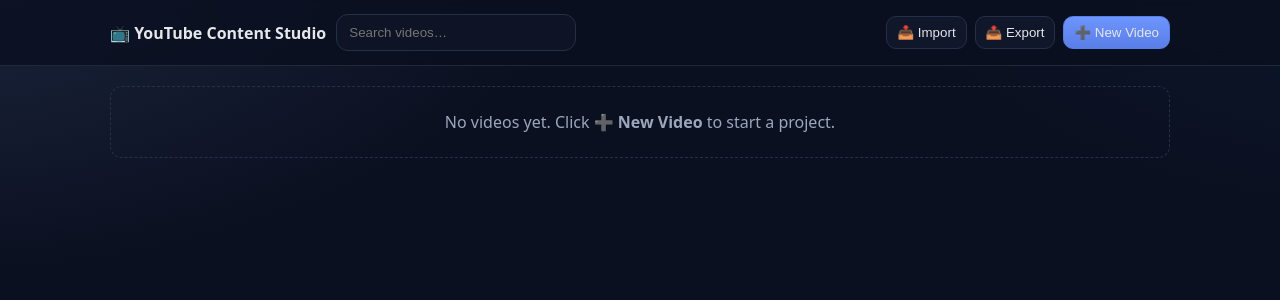
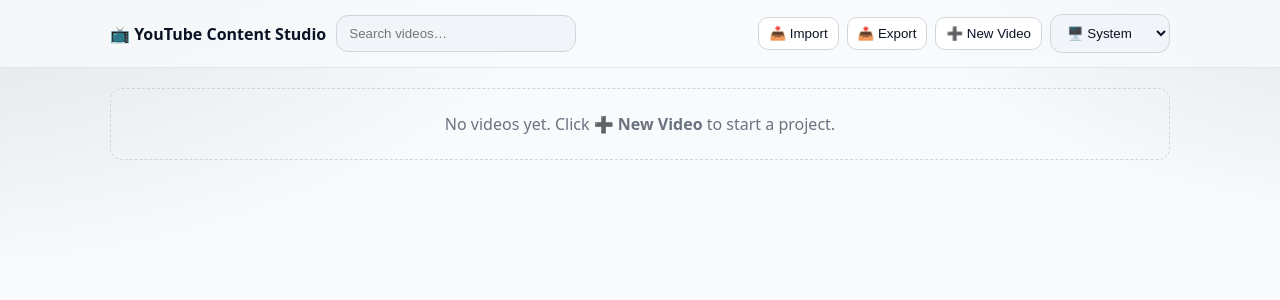
Before and after one commit to ThalPara/youtube-video-creator, a React (Vite) app: page / in a window 1280 px wide. Shown: the top 300 px of the page. Built offline with nearby package versions, Linux system fonts and the light colour scheme; the HTML template or start-up script is replaced by a standard one.

Commit message:
light mode and dark mode

```diff
--- a/src/App.jsx
+++ b/src/App.jsx
@@ -1,9 +1,10 @@
 import React, { useEffect, useMemo, useRef, useState } from "react";
 
 // YouTube Content Studio – single-file React app
-// Videos → (Scripts, Thumbnails, Headlines) with collapsible sections and header actions
+// Adds Light/Dark theme toggle with localStorage + prefers-color-scheme
 
-const STORAGE_KEY = "yt_content_studio_v7";
+const STORAGE_KEY = "yt_content_studio_v8";
+const THEME_KEY = "ytcs_theme";
 const nowISO = () => new Date().toISOString();
 const fmt = (iso) => new Date(iso).toLocaleString();
 const uid = () => Math.random().toString(36).slice(2) + Date.now().toString(36);
@@ -24,8 +25,31 @@
   return [items, setItems];
 }
 
+function useTheme(defaultMode = "system") {
+  const getInitial = () => {
+    if (typeof window === "undefined") return "dark";
+    const saved = window.localStorage.getItem(THEME_KEY);
+    if (saved) return saved;
+    return defaultMode;
+  };
+  const [mode, setMode] = useState(getInitial);
+
+  useEffect(() => {
+    if (typeof window === "undefined") return;
+    const root = document.documentElement;
+    const effective = mode === "system"
+      ? (window.matchMedia && window.matchMedia('(prefers-color-scheme: dark)').matches ? 'dark' : 'light')
+      : mode;
+    root.dataset.theme = effective; // used by CSS
+    try { window.localStorage.setItem(THEME_KEY, mode); } catch {}
+  }, [mode]);
+
+  return [mode, setMode];
+}
+
 export default function YouTubeContentStudio(){
   const [items, setItems] = useLocalStorageArray(STORAGE_KEY, []);
+  const [mode, setMode] = useTheme(); // "light" | "dark" | "system"
   const [query, setQuery] = useState("");
   const [editingItem, setEditingItem] = useState(null);
   const [toast, setToast] = useState("");
@@ -77,34 +101,36 @@
   const childrenOf = (videoId) => items.filter(i => i.parentId === videoId);
 
   const css = `
-    :root{--bg:#0b1020;--text:#e5e7eb;--muted:#9aa7bd;--panel:#10172a;--panel2:#0f1326;--stroke:#1f2937;--stroke2:#243049;--brand:#6d95ff}
+    :root{--bg:#0b1020;--text:#e5e7eb;--muted:#9aa7bd;--panel:#10172a;--panel2:#0f1326;--stroke:#1f2937;--stroke2:#243049;--brand:#6d95ff;--accent:#5a7ee6}
+    :root[data-theme='light']{--bg:#f8fafc;--text:#0b1224;--muted:#6b7280;--panel:#ffffff;--panel2:#f1f5f9;--stroke:#e5e7eb;--stroke2:#d1d5db;--brand:#3b82f6;--accent:#2563eb}
+
     *{box-sizing:border-box}body{margin:0}
-    .app{min-height:100vh;background:radial-gradient(1200px 600px at -10% -10%, #1f2a44 0%, transparent 60%), radial-gradient(900px 500px at 110% -10%, #0b3b5e33 0%, transparent 60%), var(--bg); color:var(--text);font-family: ui-sans-serif, system-ui, -apple-system, Segoe UI, Roboto, Arial}
-    .header{position:sticky;top:0;background:#0b1020cc;backdrop-filter:blur(8px);border-bottom:1px solid var(--stroke);z-index:10}
+    .app{min-height:100vh;background:radial-gradient(1200px 600px at -10% -10%, #1f2a4422 0%, transparent 60%), radial-gradient(900px 500px at 110% -10%, #0b3b5e22 0%, transparent 60%), var(--bg); color:var(--text);font-family: ui-sans-serif, system-ui, -apple-system, Segoe UI, Roboto, Arial}
+    .header{position:sticky;top:0;background:color-mix(in oklab, var(--bg), transparent 20%);backdrop-filter:blur(8px);border-bottom:1px solid var(--stroke);z-index:10}
     .header-inner{max-width:1100px;margin:0 auto;padding:14px 20px;display:flex;gap:10px;align-items:center}
     .input{background:var(--panel2);border:1px solid var(--stroke2);color:var(--text);padding:10px 12px;border-radius:12px;outline:none;min-width:240px}
-    .input:focus{border-color:var(--brand);box-shadow:0 0 0 3px #6d95ff33}
+    .input:focus{border-color:var(--brand);box-shadow:0 0 0 3px color-mix(in oklab, var(--brand), transparent 80%)}
     .btn{border:1px solid var(--stroke2);background:var(--panel);color:var(--text);padding:8px 10px;border-radius:10px;cursor:pointer;display:inline-flex;align-items:center;gap:.4rem}
     .btn:hover{border-color:var(--brand)}
-    .btn.primary{background:linear-gradient(180deg,#6d95ff,#5a7ee6);border-color:#5a7ee6}
+    .btn.primary{background:linear-gradient(180deg,var(--brand),var(--accent));border-color:var(--accent);color:white}
     .toolbar{display:flex;gap:8px;align-items:center;margin-left:auto}
     .container{max-width:1100px;margin:0 auto;padding:20px}
     .grid{display:grid;gap:16px;grid-template-columns:1fr}
-    .card{background:linear-gradient(180deg,var(--panel),var(--panel2));border:1px solid var(--stroke);border-radius:16px;overflow:hidden;box-shadow:0 8px 26px #0006}
-    .card-h{padding:12px 14px;background:#0f172a;display:flex;justify-content:space-between;align-items:center;border-bottom:1px solid var(--stroke)}
+    .card{background:linear-gradient(180deg,var(--panel),var(--panel2));border:1px solid var(--stroke);border-radius:16px;overflow:hidden;box-shadow:0 8px 26px #0004}
+    .card-h{padding:12px 14px;background:var(--panel2);display:flex;justify-content:space-between;align-items:center;border-bottom:1px solid var(--stroke)}
     .card-content{padding:14px}
     .meta{display:flex;gap:6px;flex-wrap:wrap;align-items:center;justify-content:flex-end;color:var(--muted);font-size:.9rem}
-    .pill{font-size:.8rem;padding:3px 8px;border-radius:999px;background:#0c1a35;border:1px solid var(--stroke2)}
+    .pill{font-size:.8rem;padding:3px 8px;border-radius:999px;background:color-mix(in oklab, var(--panel2), var(--bg) 30%);border:1px solid var(--stroke2)}
     .rows{display:flex;flex-direction:column;gap:8px;margin-top:8px}
     .row{display:flex;justify-content:space-between;align-items:center;padding:10px;border:1px solid var(--stroke2);border-radius:12px;background:var(--panel2)}
     .footer{padding:10px 14px;border-top:1px solid var(--stroke);display:flex;justify-content:space-between;color:var(--muted);font-size:.85rem}
-    .toast{position:fixed;bottom:16px;left:50%;transform:translateX(-50%);background:#111827;border:1px solid var(--stroke2);color:var(--text);padding:8px 12px;border-radius:10px}
+    .toast{position:fixed;bottom:16px;left:50%;transform:translateX(-50%);background:var(--panel);border:1px solid var(--stroke2);color:var(--text);padding:8px 12px;border-radius:10px}
     .modal{position:fixed;inset:0;background:#0007;display:flex;align-items:center;justify-content:center;padding:20px}
     .modal-card{width:min(560px,90vw);background:linear-gradient(180deg,var(--panel),var(--panel2));border:1px solid var(--stroke);border-radius:14px;overflow:hidden}
     .modal-h{padding:12px 14px;border-bottom:1px solid var(--stroke);font-weight:800}
     .modal-b{padding:14px;display:grid;gap:10px}
-    .field input,.field textarea,.field select{width:100%;background:#0b1224;border:1px solid var(--stroke2);color:var(--text);padding:10px 12px;border-radius:10px}
-    .sectionHead{background:#0b1224;border:1px solid var(--stroke2);border-radius:10px;padding:10px 12px;display:flex;align-items:center;justify-content:space-between;margin-top:10px}
+    .field input,.field textarea,.field select{width:100%;background:var(--panel2);border:1px solid var(--stroke2);color:var(--text);padding:10px 12px;border-radius:10px}
+    .sectionHead{background:var(--panel2);border:1px solid var(--stroke2);border-radius:10px;padding:10px 12px;display:flex;align-items:center;justify-content:space-between;margin-top:10px}
   `;
 
   return (
@@ -118,7 +144,12 @@
           <div className="toolbar">
             <button className="btn" onClick={()=> fileInputRef.current?.click()}>📥 Import</button>
             <button className="btn" onClick={exportJson}>📤 Export</button>
-            <button className="btn primary" onClick={createVideo}>➕ New Video</button>
+            <button className="btn" onClick={createVideo}>➕ New Video</button>
+            <select className="input" style={{minWidth:120}} value={mode} onChange={(e)=> setMode(e.target.value)} title="Theme">
+              <option value="system">🖥️ System</option>
+              <option value="light">☀️ Light</option>
+              <option value="dark">🌙 Dark</option>
+            </select>
             <input ref={fileInputRef} type="file" accept="application/json" style={{display:'none'}} onChange={(e)=>{ const f=e.target.files?.[0]; if(f) onImport(f); e.currentTarget.value=""; }} />
           </div>
         </div>
```
